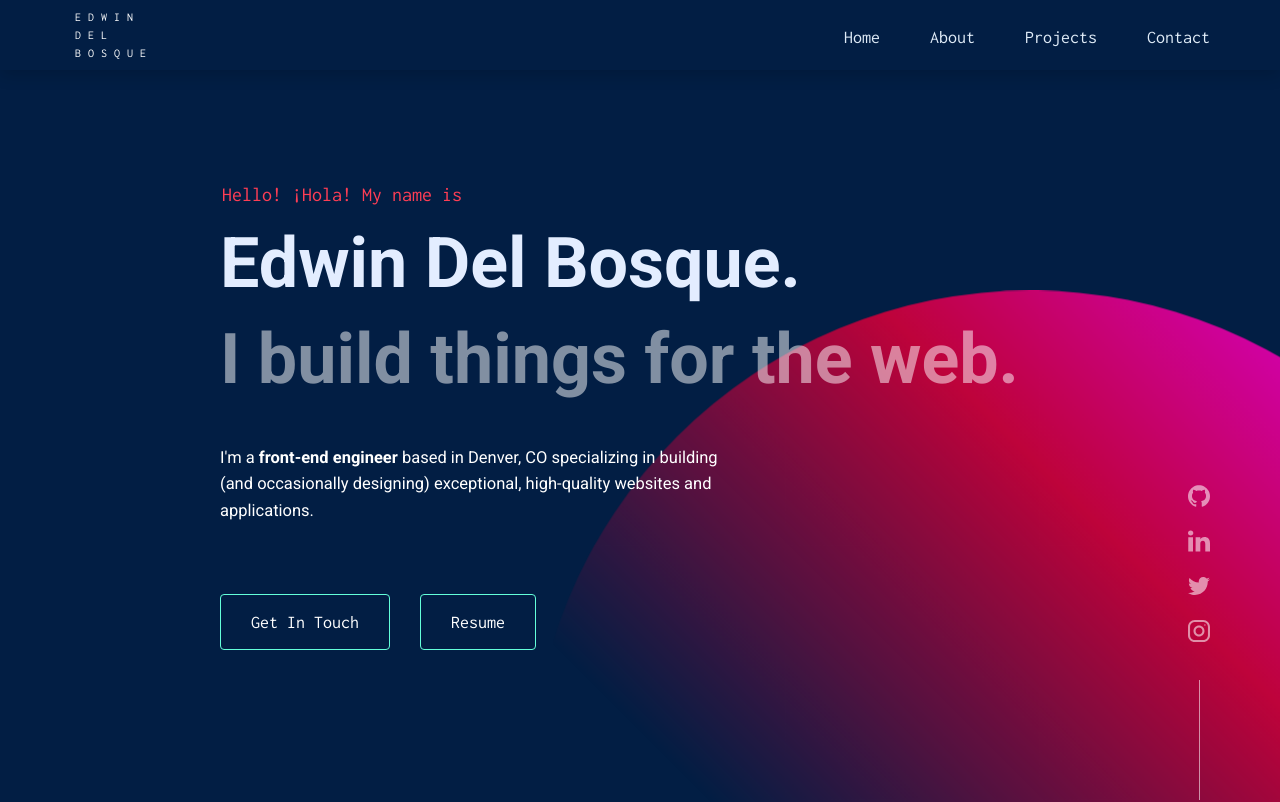
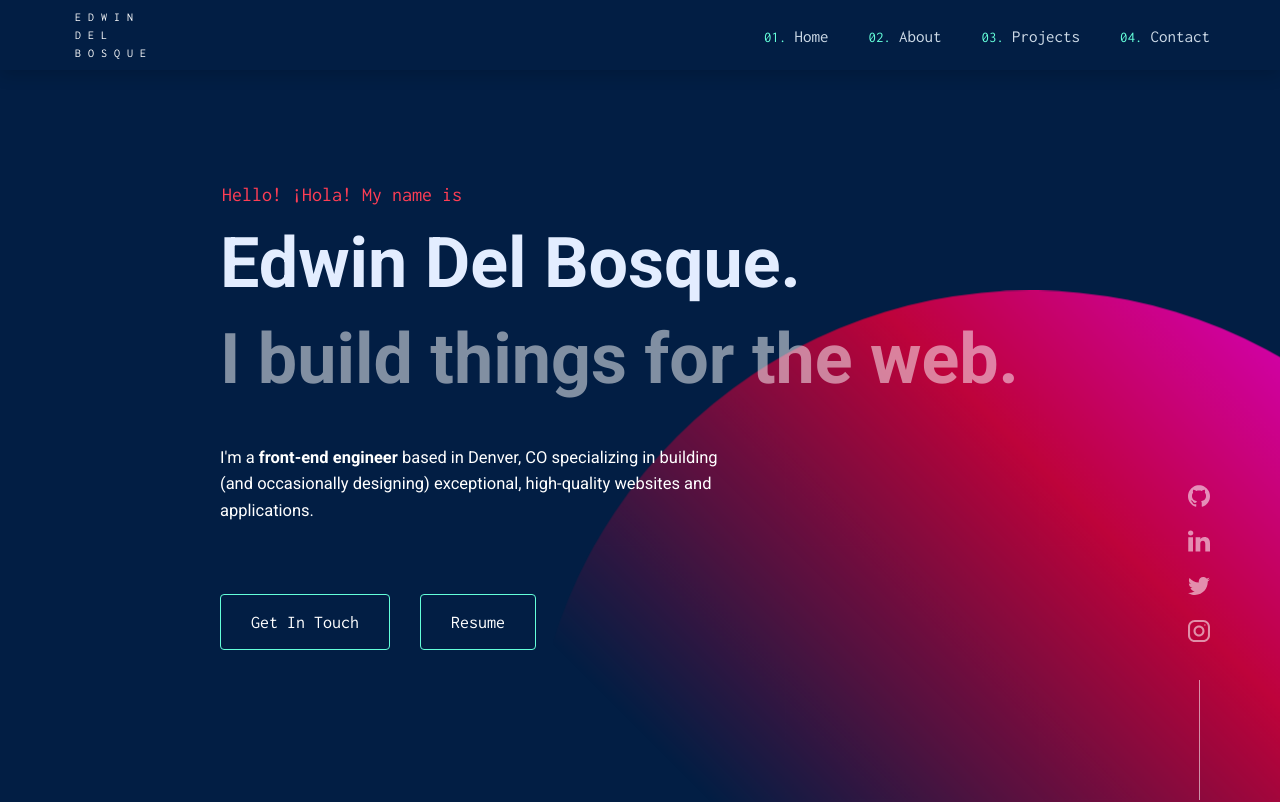
Before and after one commit to royamoussapour/portfolio, a React (Create React App) app: page / in a window 1280 px wide. Shown: the top 802 px of the page. Built offline with nearby package versions, Linux system fonts and the light colour scheme.

Commit message:
Add numbers to navigation bar for aesthetics

```diff
--- a/src/components/NavigationBar/NavigationBar.js
+++ b/src/components/NavigationBar/NavigationBar.js
@@ -50,7 +50,9 @@ class NavigationBar extends Component {
 									offset={-30}
 									ignoreCancelEvents={true}
 									duration={1200}>
-									<li onClick={() => this.closeMobileMenu()}>Home</li>
+									<li onClick={() => this.closeMobileMenu()}>
+										<span>01.</span>Home
+									</li>
 								</Link>
 								<Link
 									to='AboutMe'
@@ -59,7 +61,9 @@ class NavigationBar extends Component {
 									offset={60}
 									ignoreCancelEvents={true}
 									duration={1200}>
-									<li onClick={() => this.closeMobileMenu()}>About</li>
+									<li onClick={() => this.closeMobileMenu()}>
+										<span>02.</span>About
+									</li>
 								</Link>
 								<Link
 									to='Projects'
@@ -68,7 +72,9 @@ class NavigationBar extends Component {
 									offset={0}
 									ignoreCancelEvents={true}
 									duration={1200}>
-									<li onClick={() => this.closeMobileMenu()}>Projects</li>
+									<li onClick={() => this.closeMobileMenu()}>
+										<span>03.</span>Projects
+									</li>
 								</Link>
 								<Link
 									to='Footer'
@@ -77,7 +83,9 @@ class NavigationBar extends Component {
 									offset={-600}
 									ignoreCancelEvents={true}
 									duration={1200}>
-									<li onClick={() => this.closeMobileMenu()}>Contact</li>
+									<li onClick={() => this.closeMobileMenu()}>
+										<span>04.</span>Contact
+									</li>
 								</Link>
 							</ul>
 						</nav>
--- a/src/components/NavigationBar/NavigationBar.scss
+++ b/src/components/NavigationBar/NavigationBar.scss
@@ -61,17 +61,23 @@
 	li {
 		list-style: none;
 		cursor: pointer;
-		margin: 20px 0 45px 30px;
-		font-size: 18px;
+		margin: 18px 0 46px 20px;
+		font-size: 17px;
 		font-family: 'Inconsolata';
 		transition: 0.15s;
 		padding: 5px 10px;
 		padding-bottom: 3px;
-		color: rgb(223, 235, 247);
+		color: rgb(205, 218, 231);
 		border-bottom: 2px solid rgba(65, 132, 255, 0);
 
+		span {
+			margin-right: 8px;
+			font-size: 15px;
+			color: #64ffda;
+		}
+
 		&:hover {
-			color: #fe3e55;
+			color: #64ffda;
 		}
 	}
 }
@@ -158,17 +164,27 @@
 		height: 100vh;
 		min-height: 400px;
 		background: #21385a;
-		padding-bottom: 100px;
+		padding-bottom: 120px;
 		padding-left: 17%;
 
 		li {
 			font-size: 20px;
 			width: 100px;
-			color: white;
-			text-align: center;
+			display: flex;
+			flex-direction: column;
+			justify-content: center;
+			align-items: center;
+			color: rgb(195, 209, 226);
 			list-style: none;
 			margin: 0px;
-			margin-bottom: 50px;
+			margin-bottom: 20px;
+
+			span {
+				margin-right: 0px;
+				font-size: 17px;
+				margin-left: 3px;
+				margin-bottom: 3px;
+			}
 		}
 	}
 
@@ -251,8 +267,8 @@
 		flex-direction: column;
 		height: 100vh;
 		background: #1b3050;
-		padding-bottom: 100px;
-		padding-left: 21%;
+		padding-bottom: 120px;
+		padding-left: 23%;
 	}
 
 	.hamburger-menu {
@@ -274,6 +290,6 @@
 	}
 
 	.navigation-ul-active {
-		left: 32%;
+		left: 27%;
 	}
 }
```
